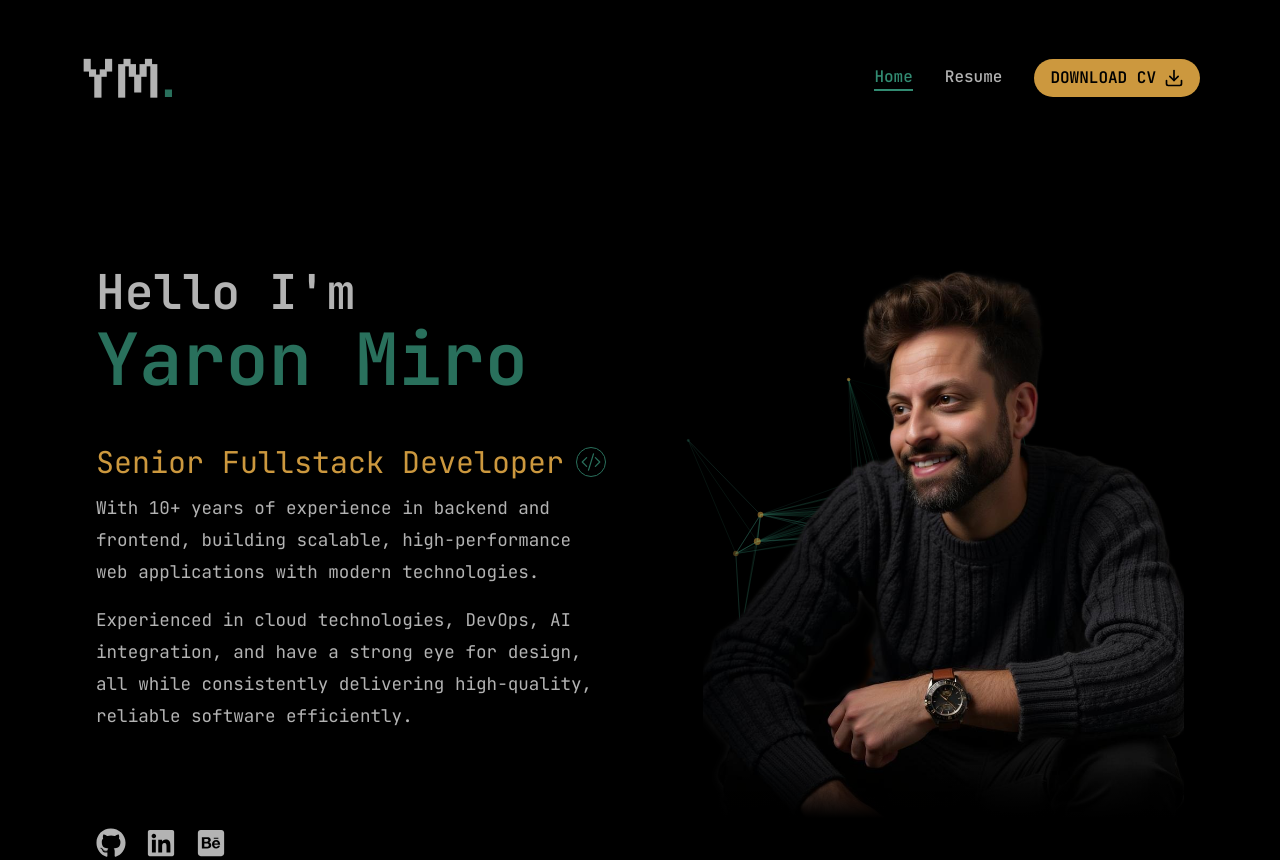
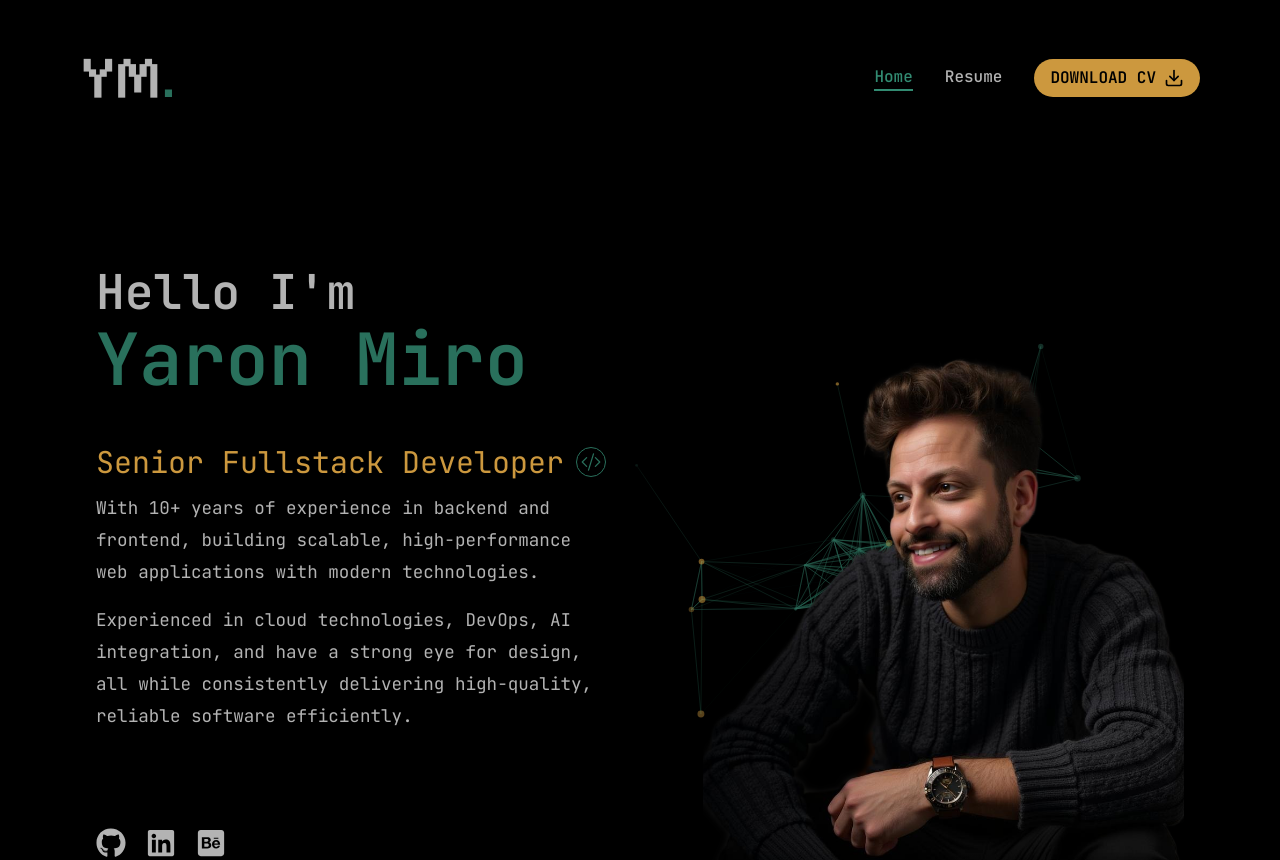
Before and after one commit to YaronMiro/ym-website, a Next.js app: page / in a window 1280 px wide. Shown: the top 860 px of the page. Built offline with nearby package versions, Linux system fonts and the light colour scheme.

Commit message:
fix hero layout and design 17

```diff
--- a/app/page.tsx
+++ b/app/page.tsx
@@ -14,7 +14,7 @@ const Home: React.FC = () => {
   return (
   <>
     <div className="container pb-36 pt-20">
-        <main className="flex flex-col xl:flex-row items-center xl:items-start xl:justify-between px-4">
+        <main className="flex flex-col xl:flex-row items-center xl:items-stretch px-4">
         {/* hero section */}
         <div className="flex flex-col justify-between">
           <div>
@@ -59,11 +59,11 @@ const Home: React.FC = () => {
           </div>
         </div>
         {/* Image and particles */}
-        <div className="relative flex flex-1 justify-end mt-12 xl:mt-0 mb-8 xl:mb-0">
+        <div className="relative flex flex-1 items-end justify-end mt-12 xl:mt-0 mb-8 xl:mb-0">
           <ParticlesContainer className="absolute bottom-10 w-full h-full z-[-9999] xl:right-0 xl:left-0" />
             <div className="relative">
               <Image
-                className="w-auto h-auto xl:h-[550px] px-8 xl:px-0"
+                className="w-auto h-auto xl:h-[550px]"
                 src={heroImage}
                 alt="Image of Yaron Miro"
               />
@@ -78,7 +78,7 @@ const Home: React.FC = () => {
           <div className="flex justify-center py-6">
             <HeroIcons iconColor="stroke-white/45" arrowColor="text-accent" />
           </div>
-          {/* <div className="h-[1px] bg-white/10 w-full"></div> */}
+          {/* <div className="h-[1px] bg-white/10 w-full mt-4"></div> */}
         </footer>
       </div>
     </>
--- a/components/HeroIcons.tsx
+++ b/components/HeroIcons.tsx
@@ -1,6 +1,7 @@
 import * as React from "react"
 
 import { IoIosArrowRoundForward } from "react-icons/io";
+import { RxDividerVertical } from "react-icons/rx";
 import YmIcon, { IconName } from "@/components/YmIcon";
 
 interface HeroIconsProps {
```
